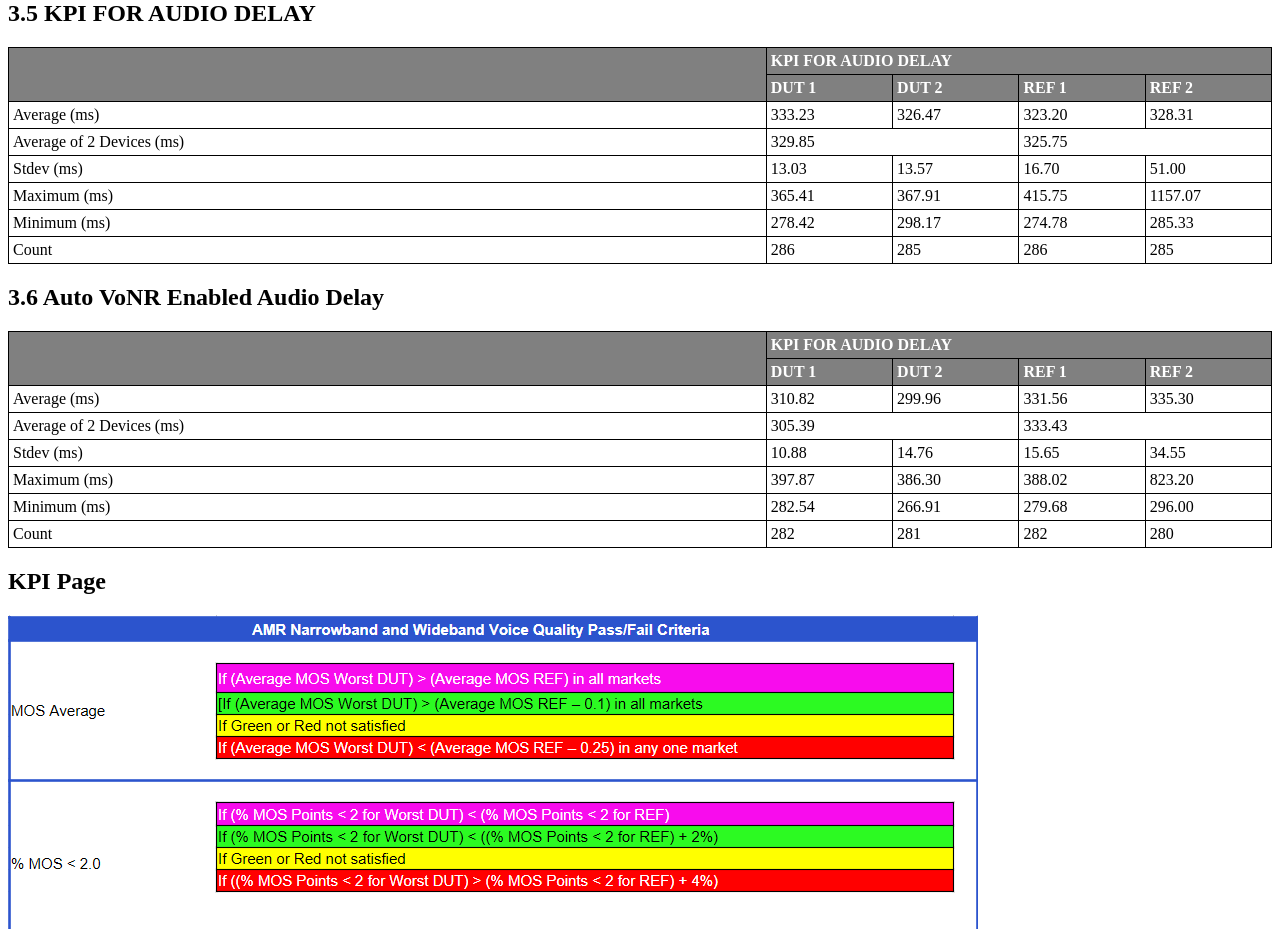
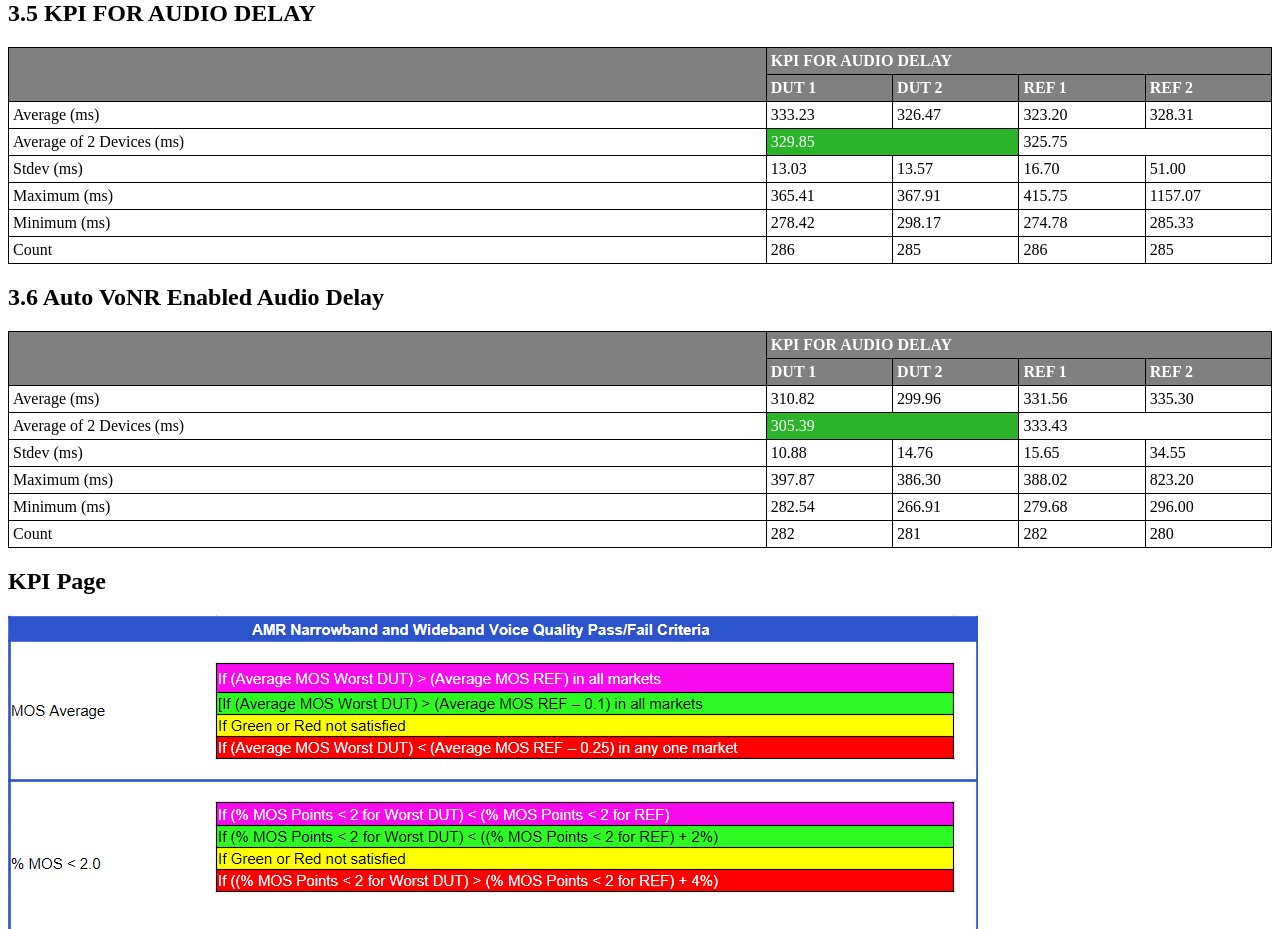
Before and after one commit to LiJieSu0/Fit4Launch_Report, a React (Create React App) app in the folder report-generator-app/: page / in a window 1280 px wide. Shown: the part 6180-7109 px from the top of the page. Built offline with nearby package versions, Linux system fonts and the light colour scheme; what chartjs-plugin-datalabels would draw is missing.

Commit message:
modify vq color

```diff
--- a/report-generator-app/src/ReportDetails/VoiceQuality/VqCases/VqAutoVonrAudioDelay.js
+++ b/report-generator-app/src/ReportDetails/VoiceQuality/VqCases/VqAutoVonrAudioDelay.js
@@ -73,7 +73,7 @@ const VqAutoVonrAudioDelay = () => {
               <td>{row.metric}</td>
               {row.metric === "Average of 2 Devices (ms)" ? (
                 <>
-                  <td colSpan="2">{row.dut}</td>
+                  <td colSpan="2" className='bg-performance-pass'>{row.dut}</td>
                   <td colSpan="2">{row.ref}</td>
                 </>
               ) : (
--- a/report-generator-app/src/ReportDetails/VoiceQuality/VqCases/VqKpiAudioDelay.js
+++ b/report-generator-app/src/ReportDetails/VoiceQuality/VqCases/VqKpiAudioDelay.js
@@ -73,7 +73,7 @@ const VqKpiAudioDelay = () => {
               <td>{row.metric}</td>
               {row.metric === "Average of 2 Devices (ms)" ? (
                 <>
-                  <td colSpan="2">{row.dut}</td>
+                  <td colSpan="2" className="bg-performance-pass">{row.dut}</td>
                   <td colSpan="2">{row.ref}</td>
                 </>
               ) : (
--- a/report-generator-app/src/ReportDetails/VoiceQuality/VqDetailsPage.js
+++ b/report-generator-app/src/ReportDetails/VoiceQuality/VqDetailsPage.js
@@ -8,6 +8,8 @@ import VqEvsWbVqEnabled from './VqCases/VqEvsWbVqEnabled';
 import VqKpiAudioDelay from './VqCases/VqKpiAudioDelay';
 import VqAutoVonrAudioDelay from './VqCases/VqAutoVonrAudioDelay';
 
+
+//TODO audio delay color hardcoded
 const VqDetailsPage = () => {
   return (
     <div>
```
Also changed, not shown: 1 other file (tests, documents, lock files or other folders).
